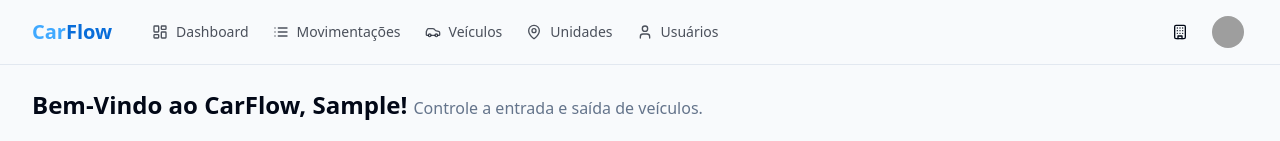
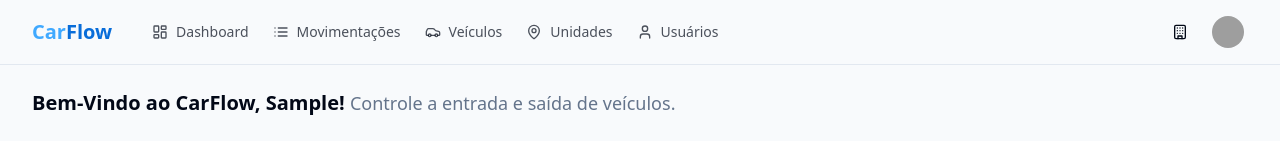
Before and after one commit to devdemobile/demobile-carflow, a React (Vite) app: page / in a window 1280 px wide. Shown: the top 141 px of the page. Built offline with nearby package versions, Linux system fonts and the light colour scheme; no server answers; the database is empty; sample sign-in values are in the browser's storage; grey boxes are pictures that could not be loaded.

Commit message:
Code edited in Lovable Code Editor
Edited UI in Lovable

```diff
--- a/src/pages/Dashboard.tsx
+++ b/src/pages/Dashboard.tsx
@@ -211,8 +211,8 @@ const Dashboard = () => {
   return (
     <Layout>
       <div className="container py-6 pb-20 md:pb-6 space-y-6 animate-fade-in">
-        <h1 className="text-2xl font-bold">
-          Bem-Vindo ao CarFlow, {user?.name?.split(' ')[0]}! <span className="text-muted-foreground font-normal text-base">Controle a entrada e saída de veículos.</span>
+        <h1 className="text-xl font-bold">
+          Bem-Vindo ao CarFlow, {user?.name?.split(' ')[0]}! <span className="text-muted-foreground font-normal text-lg">Controle a entrada e saída de veículos.</span>
         </h1>
 
         {/* Vehicle Search */}
```
